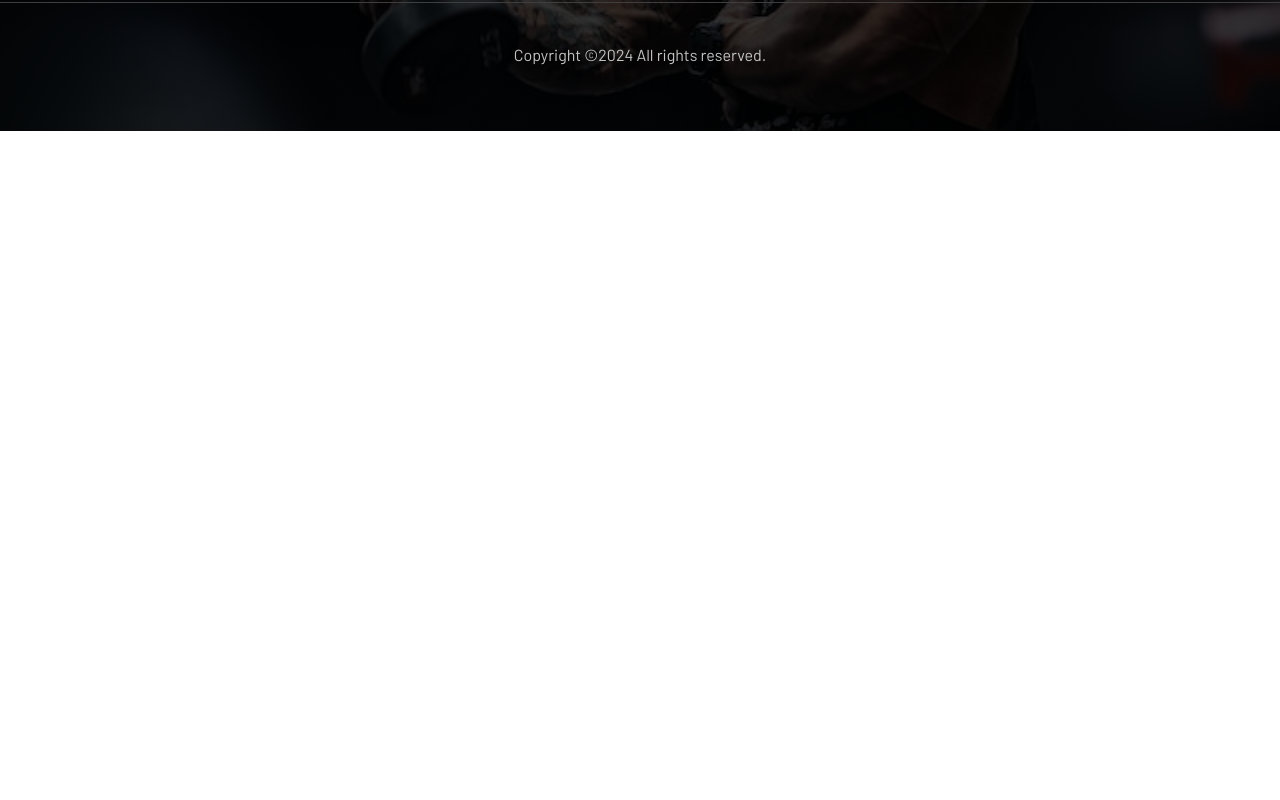
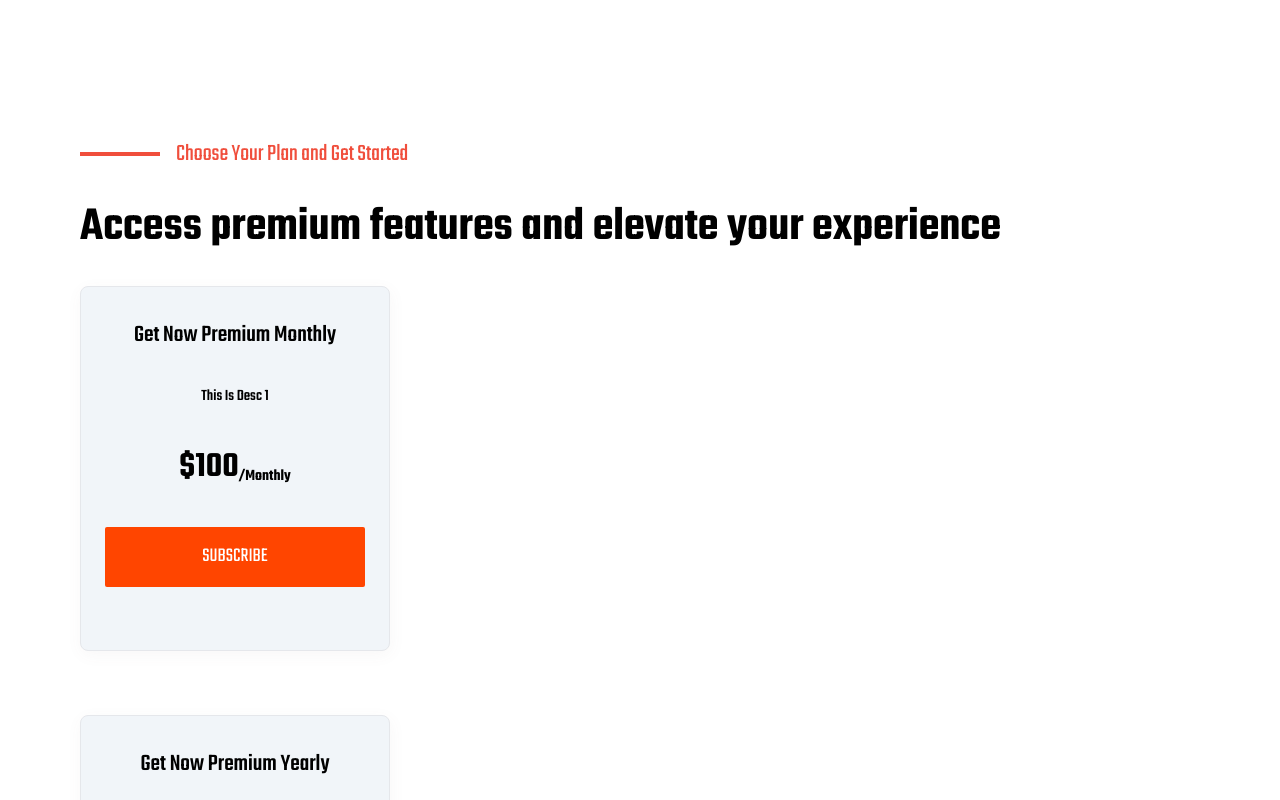
Before and after one commit to Ibrahim-benzekri/FOOD-SCANNER, a React (Create React App) app: page / in a window 1280 px wide. Shown: the part 3260-4060 px from the top of the page. Before the commit the page ends 3391 px from the top, so only its background shows below. Built offline with nearby package versions, Linux system fonts and the light colour scheme.

Commit message:
payment pagr

```diff
--- a/src/App.js
+++ b/src/App.js
@@ -5,6 +5,7 @@ import Scanner from './Components/Scanner'
 import Contact from './Components/Contact'
 import Footer from './Components/Footer'
 import HeroSection from './Components/HeroSection'
+import Payment from './Components/payment'
 
 const App = () => {
 
@@ -28,6 +29,7 @@ const App = () => {
         <About />
         <Scanner />
         <Contact />
+        <Payment/>
         <Footer nav={nav}/>
     </div>
   )
--- /dev/null
+++ b/src/Components/Card.js
@@ -0,0 +1,26 @@
+import React from 'react'
+
+export default function Card({title,desc,price,mod}) {
+  return (
+    <div className="py-[30px] px-[24px] flex flex-col gap-[32px] w-[310px] h-[365px] rounded-lg border border-primary-orange-light-active bg-slate-100 shadow-[1px_4px_16px_0px_rgba(122,105,100,0.05)]  ">
+      <h3 className="font-poppins text-[24px] text-center text-secondary-brown-darker font-medium capitalize">
+        {title}
+      </h3>
+      <p className="font-poppins text-[16px] text-center text-secondary-brown-normal font-medium capitalize">
+        {desc}
+      </p>
+      <h1 className="font-sourceSerif text-[36px] text-center text-secondary-brown-normal font-semibold capitalize">
+        ${price}
+        <sub className="text-[16px]">/{mod}</sub>
+      </h1>
+      <button className=' py-4 px-7 text-xl group relative text-white bg-[orangered] rounded-sm '
+      onClick={()=>{
+
+      }}
+      >
+          <div className=' buttonDiv'></div>
+          <span className='buttonSpan'>Subscribe</span>
+        </button>
+    </div>
+  )
+}
--- a/src/Components/Contact.js
+++ b/src/Components/Contact.js
@@ -1,6 +1,4 @@
 import React from 'react'
-import img from "../assets/img-11.jpg"
-
 const Contact = () => {
   return (
     <section id='contact' className=' w-full'>
--- /dev/null
+++ b/src/Components/payment.js
@@ -0,0 +1,23 @@
+import React from 'react'
+import Card from './Card'
+export default function Payment() {
+  return (
+    <section id='payment' className=' w-screen min-h-screen'>
+      <div className=' max-container flex justify-center items-center gap-8 padding-hero-y padding-x h-full max-xl:gap-7 max-lg:flex-col'>
+        <div className=' flex-1'>
+          <p className=' text-[#f04e3c] relative before:absolute before:w-20 before:h-1 before:bg-[#f04e3c] before:top-[50%] before:left-0 pl-24 text-2xl before:translate-y-[-50%]'>Choose Your Plan and Get Started</p>
+
+          <div className=' my-7 text-5xl leading-[60px] font-semibold text-black max-xl:text-4xl max-xl:my-4 max-lg:my-7 max-lg:text-5xl max-lg:leading-[60px] max-sm:text-3xl'>
+            <h1>Access premium features and elevate your experience</h1>
+          </div>
+
+          <div className="mb-16">
+          <Card  title="get now premium monthly" desc="this is desc 1" price="100" mod="Monthly"/>
+
+          </div>
+          <Card className="mt-6" title="get now premium yearly" desc="this is desc 2" price="1000" mod="Yearly"/>
+        </div>
+      </div>
+    </section>
+  )
+}
```
Also changed, not shown: src/Components/Footer.js (+0 -7 lines).
